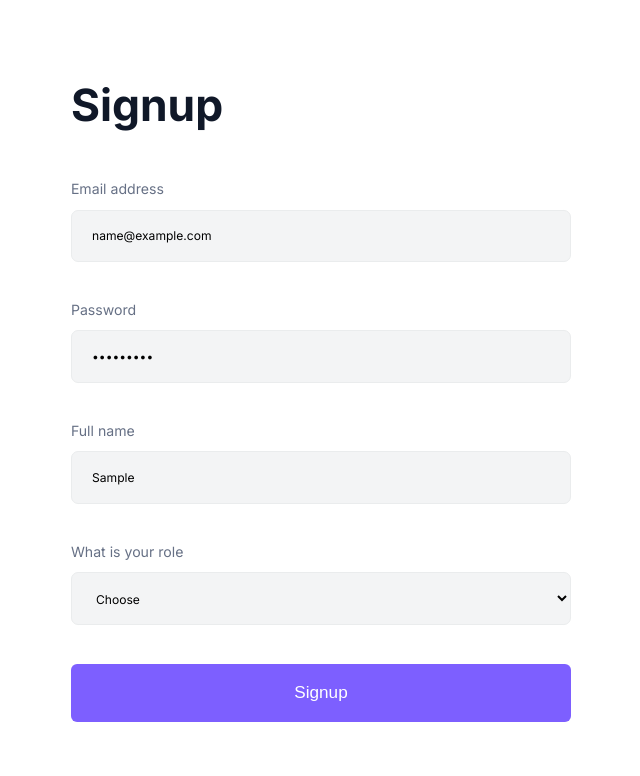
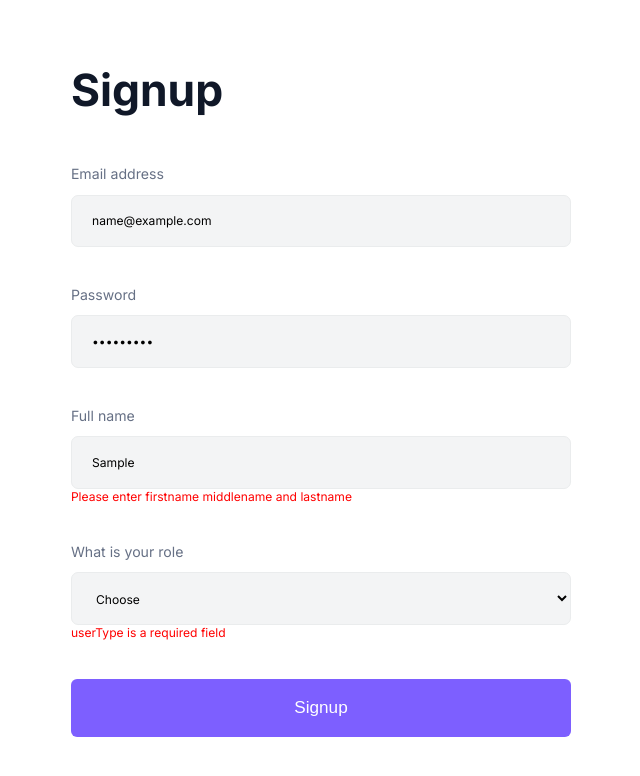
Before and after one commit to fiyintheslim/techinover-test, a Next.js app: page /signup in a window 1280 px wide. Both pictures are taken after typing "name@example.com", "Sample123", "Sample" into the empty fields and a click on the button "Signup". Shown: the top 776 px of the page, without its empty margins (319-959 px from the left). Built offline with nearby package versions, Linux system fonts and the light colour scheme.

Commit message:
complete test

```diff
--- a/components/Fields/Select.tsx
+++ b/components/Fields/Select.tsx
@@ -1,20 +1,21 @@
-import {Label, Input, FieldGroup, SelectInput} from "./style"
+import {Label, Input, FieldGroup, SelectInput, Error} from "./style"
 import Props from "./types"
 
 interface SelectProps extends Props {
     options: string[]
 }
 
-const Select = ({label, type, id, placeholder, register, options}: SelectProps) => {
+const Select = ({label, type, id, placeholder, register, options, error}: SelectProps) => {
   return (
     <FieldGroup>
         <Label htmlFor={id}>{label}</Label>
         <SelectInput {...register} id={id} type={type} placeholder={placeholder} >
             <option value="">Choose</option>
-            {options.map((option)=>(
-                <option value={option}>{option}</option>
+            {options.map((option, i)=>(
+                <option key={i} value={option}>{option}</option>
             ))}
         </SelectInput>
+        {error && <Error>{error.message}</Error>}
     </FieldGroup>
   )
 }
--- a/components/Fields/input.tsx
+++ b/components/Fields/input.tsx
@@ -1,14 +1,15 @@
-import {Label, Input, FieldGroup} from "./style"
+import {Label, Input, FieldGroup, Error} from "./style"
 import {UseFormRegister} from "react-hook-form"
 import Props from "./types"
 
 
 
-const Index = ({label, type, id, placeholder, register}:Props) => {
+const Index = ({label, type, id, placeholder, register, error}:Props) => {
   return (
     <FieldGroup>
         <Label htmlFor={id}>{label}</Label>
         <Input {...register} id={id} type={type} placeholder={placeholder} />
+        {error && <Error>{error.message}</Error>}
     </FieldGroup>
   )
 }
--- a/components/Fields/style.ts
+++ b/components/Fields/style.ts
@@ -45,3 +45,7 @@ export const SelectInput = styled.select`
         text-transform: capitalize
     }
 `
+export const Error = styled.p`
+    font-size: ${0.063 * 12}rem;
+    color: red;
+`
--- a/components/Fields/types.ts
+++ b/components/Fields/types.ts
@@ -1,7 +1,10 @@
+import {FieldError} from "react-hook-form"
+
 export default interface Props {
     label:string,
     id:string,
     type: string,
     placeholder?:string,
+    error?:FieldError,
     register: any
 }
--- a/pages/_app.tsx
+++ b/pages/_app.tsx
@@ -2,6 +2,7 @@ import '../styles/globals.css'
 import type { AppProps } from 'next/app'
 import Head from "next/head"
 import {GlobalStyle} from "../utils/baseStyles"
+import {Toaster} from "react-hot-toast"
 
 function MyApp({ Component, pageProps }: AppProps) {
   return (
@@ -15,6 +16,23 @@ function MyApp({ Component, pageProps }: AppProps) {
       </Head>
       <GlobalStyle />
       <Component {...pageProps} />
+      <Toaster
+        position="bottom-center"
+        toastOptions={{
+          success:{
+            style:{
+              background: '#10B981',
+              color: "#ffffff"
+            }
+          },
+          error:{
+            style:{
+              background: "#EF4444",
+              color: "#ffffff"
+            }
+          }
+        }}
+      />
     </>
   )
 }
--- a/pages/signup.tsx
+++ b/pages/signup.tsx
@@ -1,4 +1,7 @@
-
+import {useState} from "react"
+import axios from "axios"
+import toast from "react-hot-toast"
+import {useRouter} from "next/router"
 import {useForm} from "react-hook-form"
 import {yupResolver} from "@hookform/resolvers/yup"
 import * as Yup from "yup"
@@ -9,11 +12,12 @@ import {FormHeading, FormContainer, Form, Button} from "../utils/baseStyles"
 
 
 const SignUp = () => {
-
+    const [loading, setLoading] = useState(false)
+    const router = useRouter()
     const validationSchema = Yup.object().shape({
         email: Yup.string().email("Invalid email").required(),
-        password: Yup.string().min(6, "Minimum length of 6").max(32, "Maximum length of 32").required(),
-        fullName: Yup.string().required(),
+        password: Yup.string().min(6, "Minimum length of 6 characters.").max(32, "Maximum length of 32 characters.").required(),
+        fullName: Yup.string().required().matches(/([a-z]+ [a-z]+ [a-z]+)/ig, "Please enter firstname middlename and lastname"),
         userType: Yup.string().required()
     })
 
@@ -21,7 +25,18 @@ const SignUp = () => {
         resolver: yupResolver(validationSchema)
     })
 
-    const submitHandler = (value: SignUpData) => {
+    const submitHandler = async (value: SignUpData) => {
+        setLoading(true)
+        try{
+            const response = await axios.post("https://auth-test-api-techinnover.herokuapp.com/api/v1/user/create", value)
+            toast.success("Sign up was successful")
+            router.push("/login")
+            setLoading(false)
+        }catch(err: any){
+            toast.error(err.message)
+            setLoading(false)
+        }
+
 
     }
   return (
@@ -34,6 +49,7 @@ const SignUp = () => {
                 type="email"
                 placeholder="Enter your email address"
                 register={register("email")}
+                error={errors.email}
             />
             <Field
                 label="Password"
@@ -41,6 +57,7 @@ const SignUp = () => {
                 type="password"
                 placeholder="Enter your password"
                 register={register("password")}
+                error={errors.password}
             />
             <Field
                 label="Full name"
@@ -48,6 +65,7 @@ const SignUp = () => {
                 type="fullName"
                 placeholder="Enter your Full name"
                 register={register("fullName")}
+                error={errors.fullName}
             />
             <Select
                 label="What is your role"
@@ -55,8 +73,9 @@ const SignUp = () => {
                 type="userType"
                 options={["student", "teacher"]}
                 register={register("userType")}
+                error={errors.userType}
             />
-            <Button type="submit">Signup</Button>
+            <Button disabled={loading} type="submit">Signup</Button>
         </Form>
     </FormContainer>
   )
```
Also changed, not shown: pages/login.tsx (+20 -4 lines).
